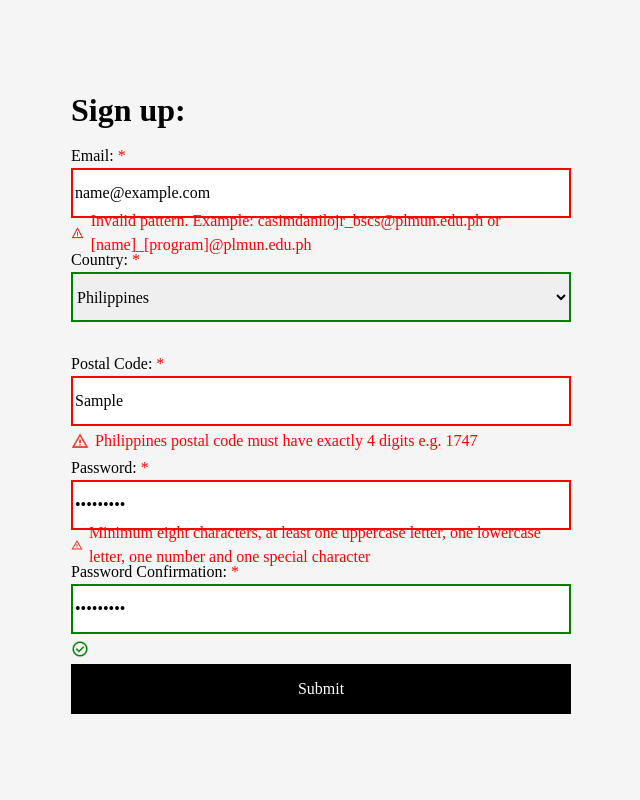
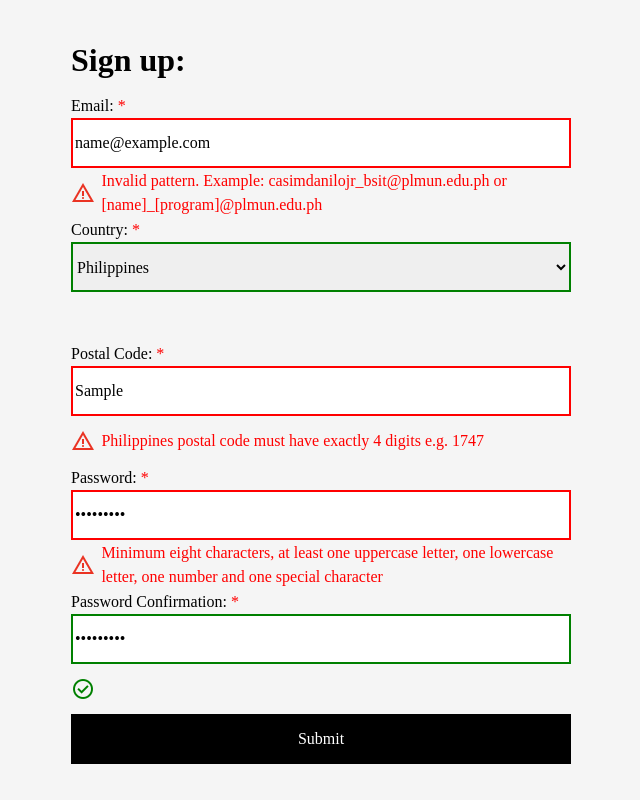
Before and after one commit to danilocasim/form-validation, a website built with webpack: page src/template/index.html in a window 1280 px wide. Both pictures are taken after typing "name@example.com", "Sample", "Sample123", "Sample123" into the empty fields and a click on the button "Submit". Shown: the whole page, without its empty margins (319-959 px from the left). Built offline with nearby package versions, Linux system fonts and the light colour scheme.

Commit message:
style: fix alignment of error-wrapper class

```diff
--- a/src/css/style.css
+++ b/src/css/style.css
@@ -41,11 +41,11 @@ button {
   display: flex;
   align-items: center;
   gap: 0.4rem;
-  height: 30px;
+  height: 50px;
 }
 
 .error-wrapper img {
-  width: 1.1rem;
+  max-width: 1.5rem;
 }
 
 .error {
--- a/src/js/status.js
+++ b/src/js/status.js
@@ -49,7 +49,7 @@ export class Status {
     } else if (email.validity.patternMismatch) {
       IconStatus.addErrorIcon("#email-icon-status");
       errorEmail.textContent =
-        "Invalid pattern. Example: casimdanilojr_bscs@plmun.edu.ph or [name]_[program]@plmun.edu.ph";
+        "Invalid pattern. Example: casimdanilojr_bsit@plmun.edu.ph or [name]_[program]@plmun.edu.ph";
     } else if (email.validity.valid) {
       IconStatus.addSuccessIcon("#email-icon-status");
       errorEmail.textContent = "";
```
